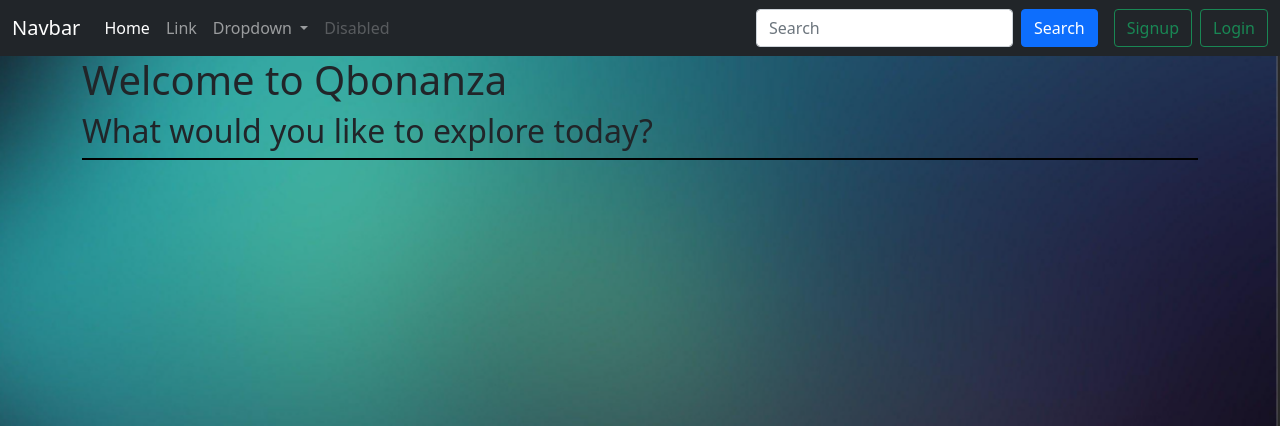
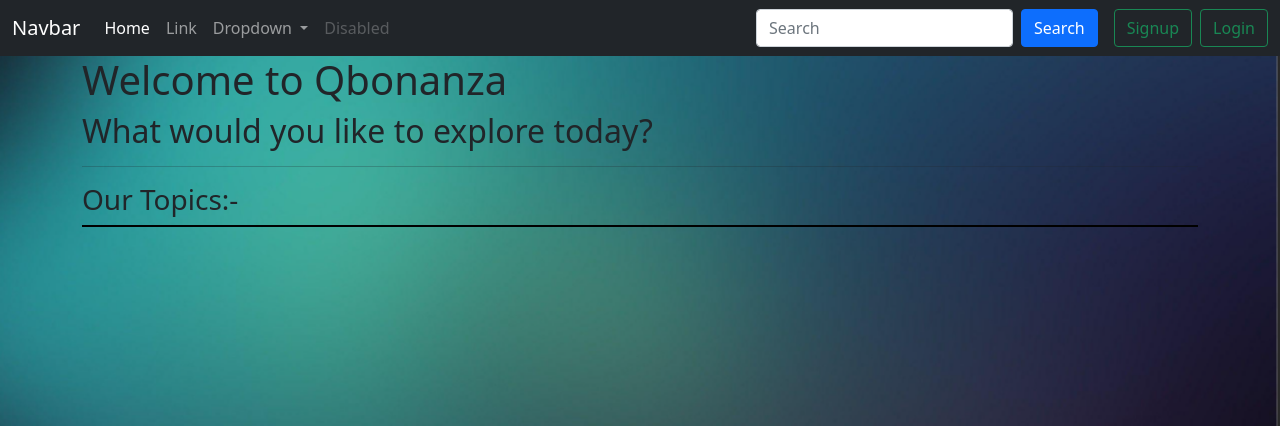
Before and after one commit to KartikeyKakaria/Qbonanza.com, a PHP site: page / in a window 1280 px wide. Shown: the top 426 px of the page. Run offline with PHP 8.4, Linux system fonts and the light colour scheme; data that the repository does not hold is empty.

Commit message:
finished with homepage

```diff
--- a/css/index.css
+++ b/css/index.css
@@ -7,6 +7,7 @@ body{
     display: flex;
     border-top:2px solid black;
     /* justify-content:center; */
+    flex-wrap:wrap;
 }
 .topic{
     padding:5px;
@@ -17,6 +18,7 @@ body{
     background-image:linear-gradient(to bottom right,lightgray, white);
     border:2px solid white;
     margin:10px;
+    /* flex-wrap:wrap; */
 }
 button{
     background-color:blue;
--- a/index.html
+++ b/index.html
@@ -62,8 +62,8 @@
     </nav>
     <div class="container">
         <h1>Welcome <span id="title"></span></h1>
-        <h2>What would you like to explore today?</h2>
-        <div class="surf"></div>
+        <h2>What would you like to explore today?</h2><hr>
+        <div class="surf"><h3>Our Topics:-</h3></div>
         <div id="topics"></div>
     </div>
 
```
